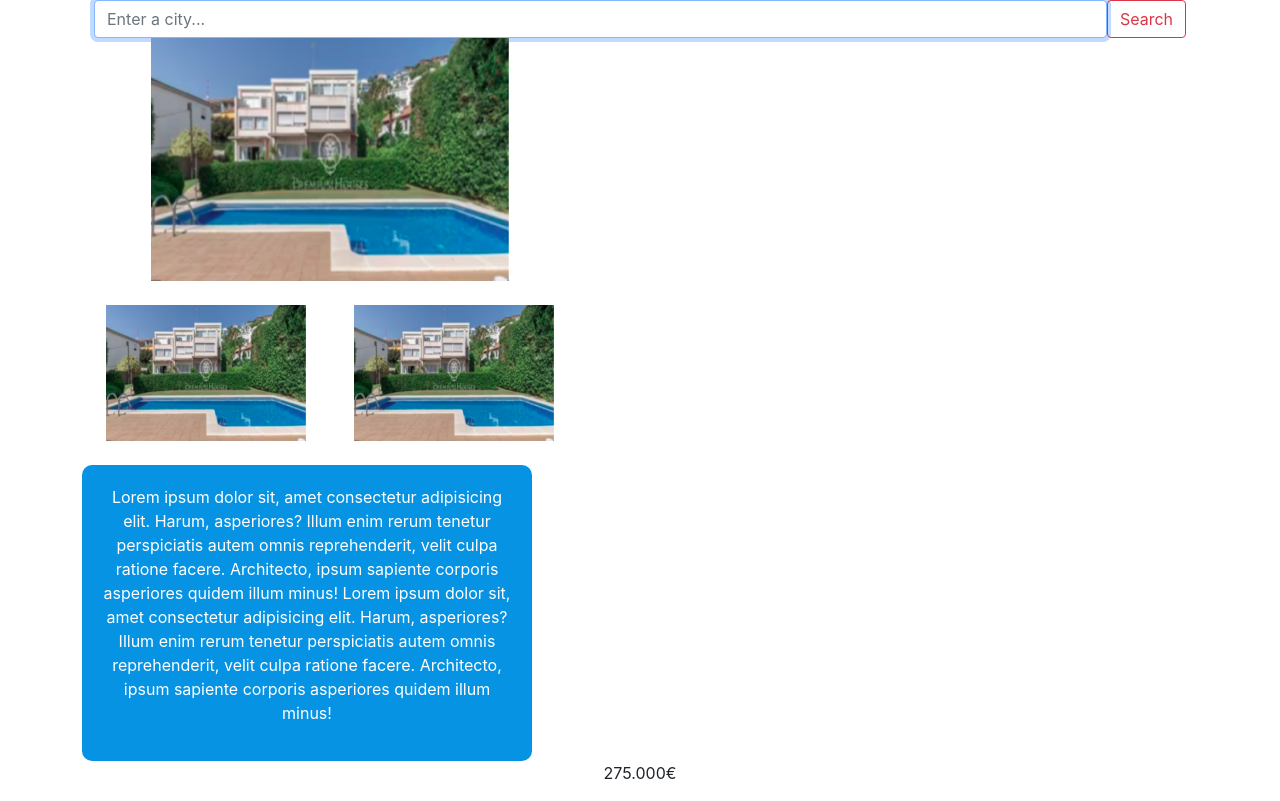
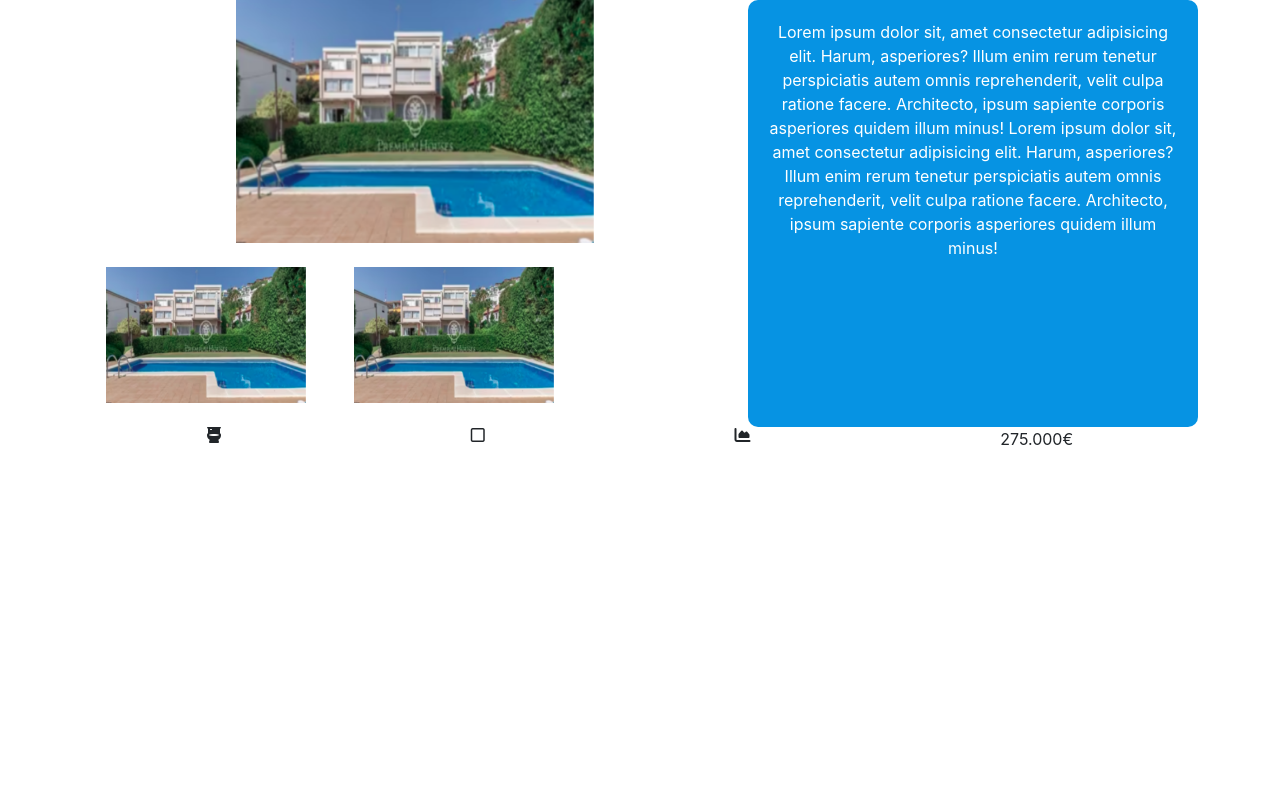
Before and after one commit to IsabelGuMo/CaixaBankApp21, a React (Create React App) app: page / in a window 1280 px wide. Built offline with nearby package versions, Linux system fonts and the light colour scheme.

Commit message:
Add icons

```diff
--- a/public/index.html
+++ b/public/index.html
@@ -10,7 +10,7 @@
       content="Web site created using create-react-app"
     />
     <link href="https://cdn.jsdelivr.net/npm/bootstrap@5.0.2/dist/css/bootstrap.min.css" rel="stylesheet" integrity="sha384-EVSTQN3/azprG1Anm3QDgpJLIm9Nao0Yz1ztcQTwFspd3yD65VohhpuuCOmLASjC" crossorigin="anonymous">
-    <link rel="apple-touch-icon" href="%PUBLIC_URL%/logo192.png" />
+    <script src="https://kit.fontawesome.com/477bce35d4.js" crossorigin="anonymous"></script>
     <!--
       manifest.json provides metadata used when your web app is installed on a
       user's mobile device or desktop. See https://developers.google.com/web/fundamentals/web-app-manifest/
--- a/src/components/iconComponent/IconComponent.jsx
+++ b/src/components/iconComponent/IconComponent.jsx
@@ -6,28 +6,14 @@ const IconComponent = () => {
   return (
     <div className="container">
       <div className="col">
-        <div className="row-12">
-          <div className="container-fluid">
-            <form className="d-flex" role="search">
-              <input
-                type="search"
-                placeholder="Enter a city..."
-                className="form-control"
-                autoFocus="on"
-                onChange=""
-              />
-              <button
-                className="btn btn-outline-danger rounded-end-circle"
-                type="submit"
-              >
-                Search
-              </button>
-            </form>
+        <div className="row-12 d-flex flex-row">
+          <div className="">
+
           </div>
-          <div className="col d-flex">
+          <div className="col">
             <div className="row-6">
               <img src={pool} className="imgDetail" alt="imgage pool" />
-              <div>
+              <div className="row-12 d-flex flex-row">
                 <img src={pool} className="imgDetailSmall" alt="imgage pool" />
                 <img src={pool} className="imgDetailSmall" alt="imgage pool" />
               </div>
@@ -47,7 +33,10 @@ const IconComponent = () => {
             </div>
           </div>
         </div>
-        <div className="row-3">
+        <div className="d-flex justify-content-around">
+          <i class="fa-solid fa-toilet"></i>
+          <i class="fa-regular fa-square"></i>
+          <i class="fa-solid fa-chart-area"></i>
           <p>275.000€</p>
         </div>
       </div>
```
Lines whose indentation alone changed are shown as unchanged.
